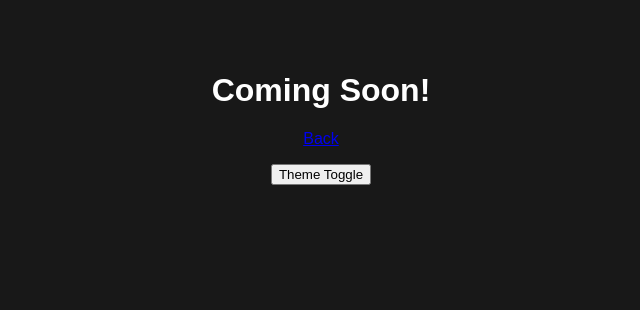
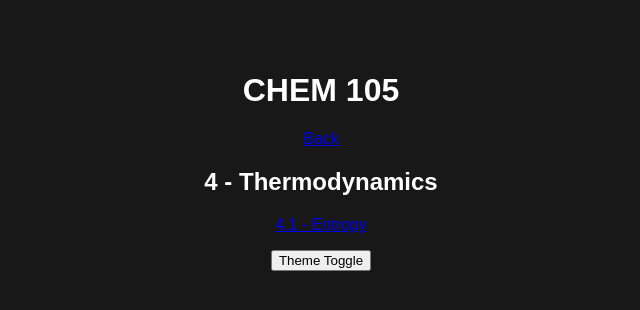
Before and after one commit to samldr/samldr.github.io, a plain HTML site: page notes.html in a window 1280 px wide. Shown: the whole page, without its empty margins (319-959 px from the left). Drawn offline with Linux system fonts and the light colour scheme.

Commit message:
added some course notes

```diff
--- a/notes.html
+++ b/notes.html
@@ -10,8 +10,10 @@
     </script>
 </head>
 <body>
-    <h1>Coming Soon!</h1>
+    <h1>CHEM 105</h1>
     <p><a href = "index.html">Back</a></p>
+    <h2>4 - Thermodynamics</h2>
+    <p><a href = "src/notes/CHEM105/4.1 - Entropy.pdf">4.1 - Entropy</a></p>
     <button onclick="toggleTheme()">Theme Toggle</button>
 </body>
 </html>
```
Also changed, not shown: 3 other files.
